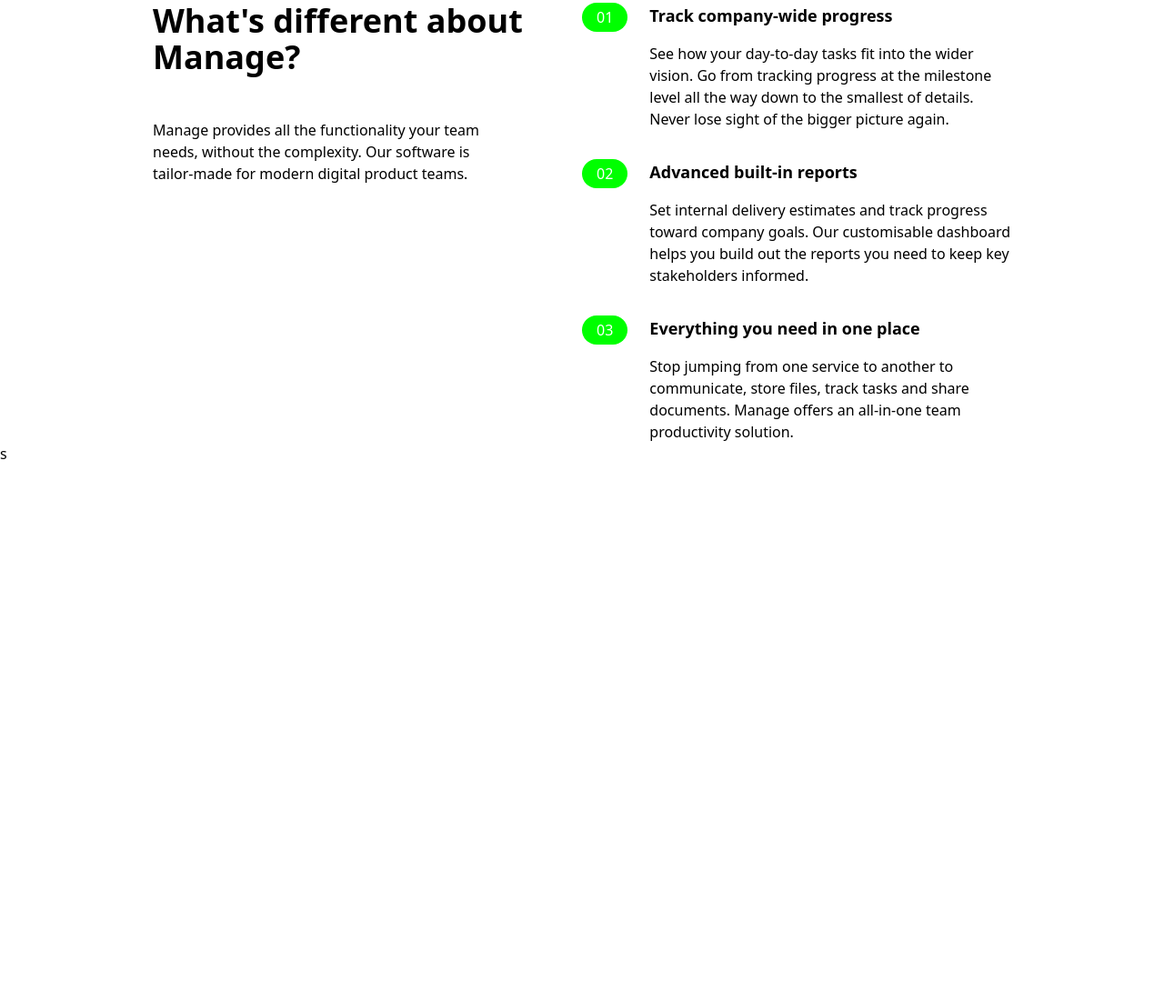
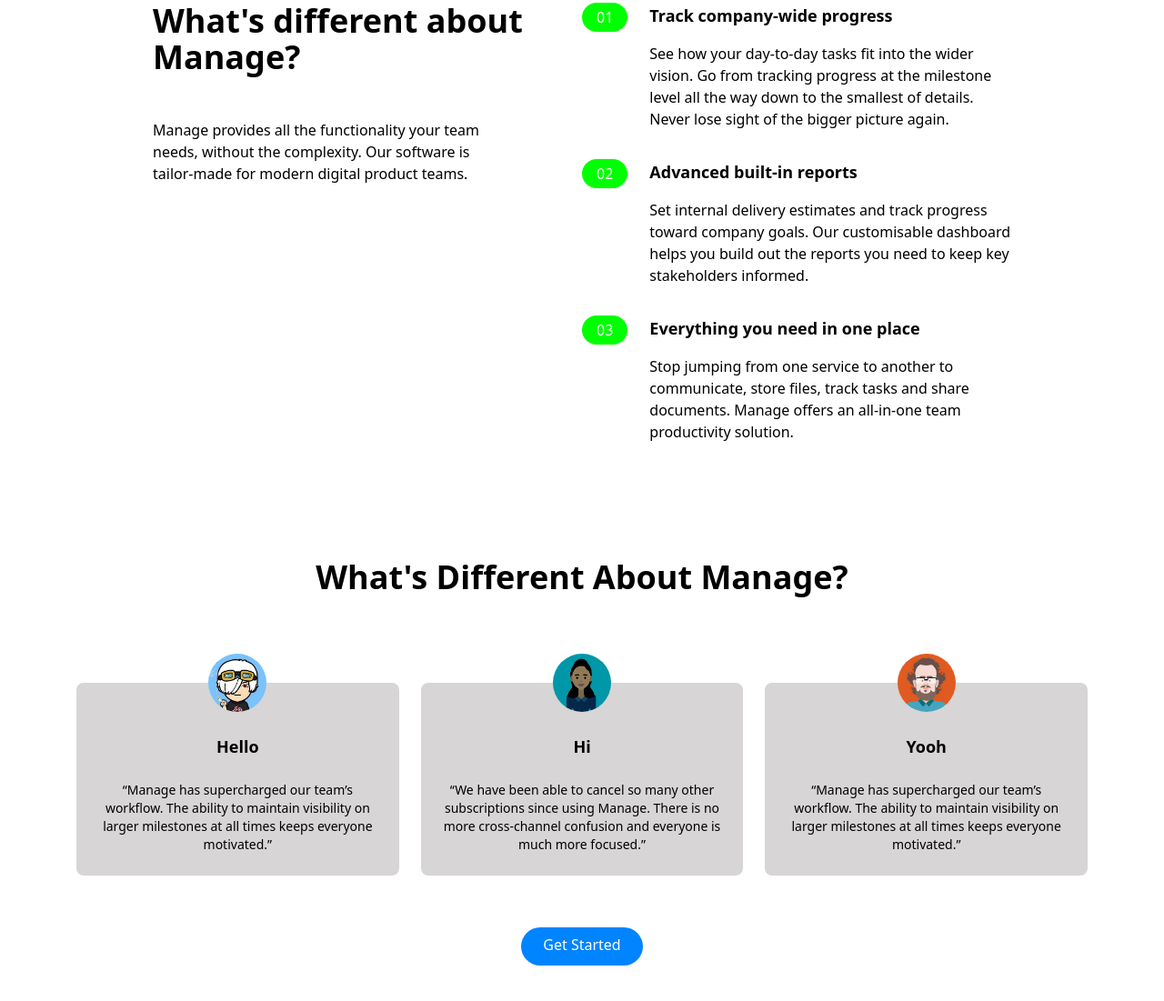
Before and after one commit to Maureenkamau03/Tailwind-css, a website: page index.html in a window 1280 px wide. Shown: the part 653-1754 px from the top of the page at 91% size. Before the commit the page ends 1164 px from the top, so only its background shows below. Drawn offline with Linux system fonts and the light colour scheme.

Commit message:
added cards, hover transition effect ob the projects section

```diff
--- a/index.html
+++ b/index.html
@@ -32,7 +32,7 @@
 
     </nav>
 
-    <section id="aboutme">
+    <section id="aboutme" >
         <!-- Flex Container -->
         <div
           class="container flex flex-col-reverse items-center px-6 mx-auto mt-10 space-y-0 md:space-y-0 md:flex-row"
@@ -64,7 +64,7 @@
       </section>
 
       <!-- Features Section -->
-      <section id="projects">
+      <section id="projects" >
         <!-- Flex container -->
         <div
           class="container flex flex-col px-4 mx-auto mt-10 space-y-12 md:space-y-0 md:flex-row"
@@ -85,7 +85,7 @@
           <div class="flex flex-col space-y-8 md:w-1/2">
             <!-- List Item 1 -->
             <div
-              class="flex flex-col space-y-3 md:space-y-0 md:space-x-6 md:flex-row"
+              class="flex flex-col space-y-3 md:space-y-0 md:space-x-6 transform hover:scale-150 transition-transform duration-500 md:flex-row"
             >
               <!-- Heading -->
               <div class="rounded-l-full bg-blue md:bg-transparent">
@@ -116,7 +116,7 @@
 
             <!-- List Item 2 -->
             <div
-              class="flex flex-col space-y-3 md:space-y-0 md:space-x-6 md:flex-row"
+              class="flex flex-col space-y-3 md:space-y-0 md:space-x-6 transform hover:scale-150 transition-transform duration-500 md:flex-row"
             >
               <!-- Heading -->
               <div class="rounded-l-full bg-blue md:bg-transparent">
@@ -146,7 +146,7 @@
 
             <!-- List Item 3 -->
             <div
-              class="flex flex-col space-y-3 md:space-y-0 md:space-x-6 md:flex-row"
+              class="flex flex-col space-y-3 md:space-y-0 md:space-x-6 transform hover:scale-150 transition-transform duration-500 md:flex-row"
             >
               <!-- Heading -->
               <div class="rounded-l-full bg-blue md:bg-transparent">
@@ -176,6 +176,66 @@
           </div>
         </div>
       </section>
-s
+
+      <!-- Testimonials -->
+    <section id="testimonials">
+        <!-- Container to heading and testm blocks -->
+        <div class="max-w-6xl px-5 mx-auto mt-32 text-center">
+          <!-- Heading -->
+          <h2 class="text-4xl font-bold text-center">
+            What's Different About Manage?
+          </h2>
+          <!-- Testimonials Container -->
+          <div class="flex flex-col mt-24 md:flex-row md:space-x-6">
+            <!-- Testimonial 1 -->
+            <div
+              class="flex flex-col items-center p-6 space-y-6 rounded-lg bg-lightgrey md:w-1/3"
+            >
+              <img src="images/1.jpeg" class="w-16 -mt-14 rounded-full" alt="" id="avator"/>
+              <h5 class="text-lg font-bold">Hello</h5>
+              <p class="text-sm ">
+                “Manage has supercharged our team’s workflow. The ability to
+                maintain visibility on larger milestones at all times keeps
+                everyone motivated.”
+              </p>
+            </div>
+
+            <!-- Testimonial 2 -->
+            <div
+              class="hidden flex-col items-center p-6 space-y-6 rounded-lg bg-lightgrey md:flex md:w-1/3"
+            >
+              <img src="images/2.png" class="w-16 -mt-14 rounded-full" alt="" id="avator" />
+              <h5 class="text-lg font-bold">Hi</h5>
+              <p class="text-sm ">
+                “We have been able to cancel so many other subscriptions since
+                using Manage. There is no more cross-channel confusion and
+                everyone is much more focused.”
+              </p>
+            </div>
+
+            <!-- Testimonial 3 -->
+            <div
+              class="hidden flex-col items-center p-6 space-y-6 rounded-lg bg-lightgrey md:flex md:w-1/3"
+            >
+              <img src="images/3.jpeg" class="w-16 -mt-14 rounded-full" alt="" id="avator"/>
+              <h5 class="text-lg font-bold">Yooh</h5>
+              <p class="text-sm ">
+                “Manage has supercharged our team’s workflow. The ability to
+                maintain visibility on larger milestones at all times keeps
+                everyone motivated.”
+              </p>
+            </div>
+          </div>
+          <!-- Button -->
+          <div class="my-16">
+            <a
+              href="#"
+              class="p-3 px-6 pt-2 text-white bg-blue rounded-full baseline hover:bg-green"
+              >Get Started</a
+            >
+          </div>
+        </div>
+      </section>
+
 </body>
 </html>
--- a/tailwind.config.js
+++ b/tailwind.config.js
@@ -14,6 +14,8 @@
         black: '	hsl(0,0%,0%)',
         white: 'hsla(360, 100%, 100%, 1)',
         blue: ' hsla(209, 100%, 50%, 1)',
+        lightgrey: 'hsla(0, 2%, 84%, 1)',
+
       },
     },
   },
```
Also changed, not shown: css/main.css, images/1.jpeg (added), images/2.png (added), images/3.jpeg (added).
